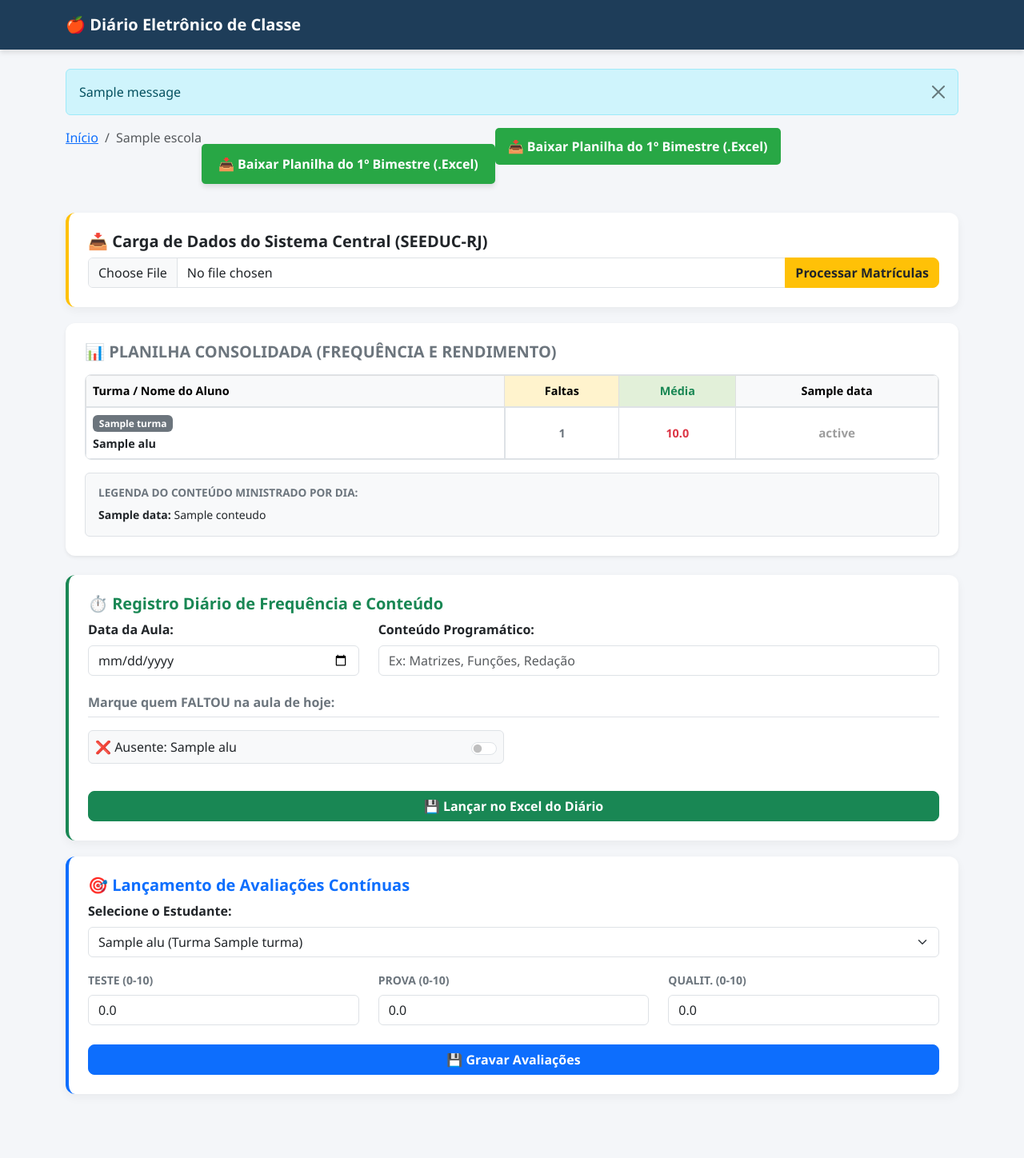
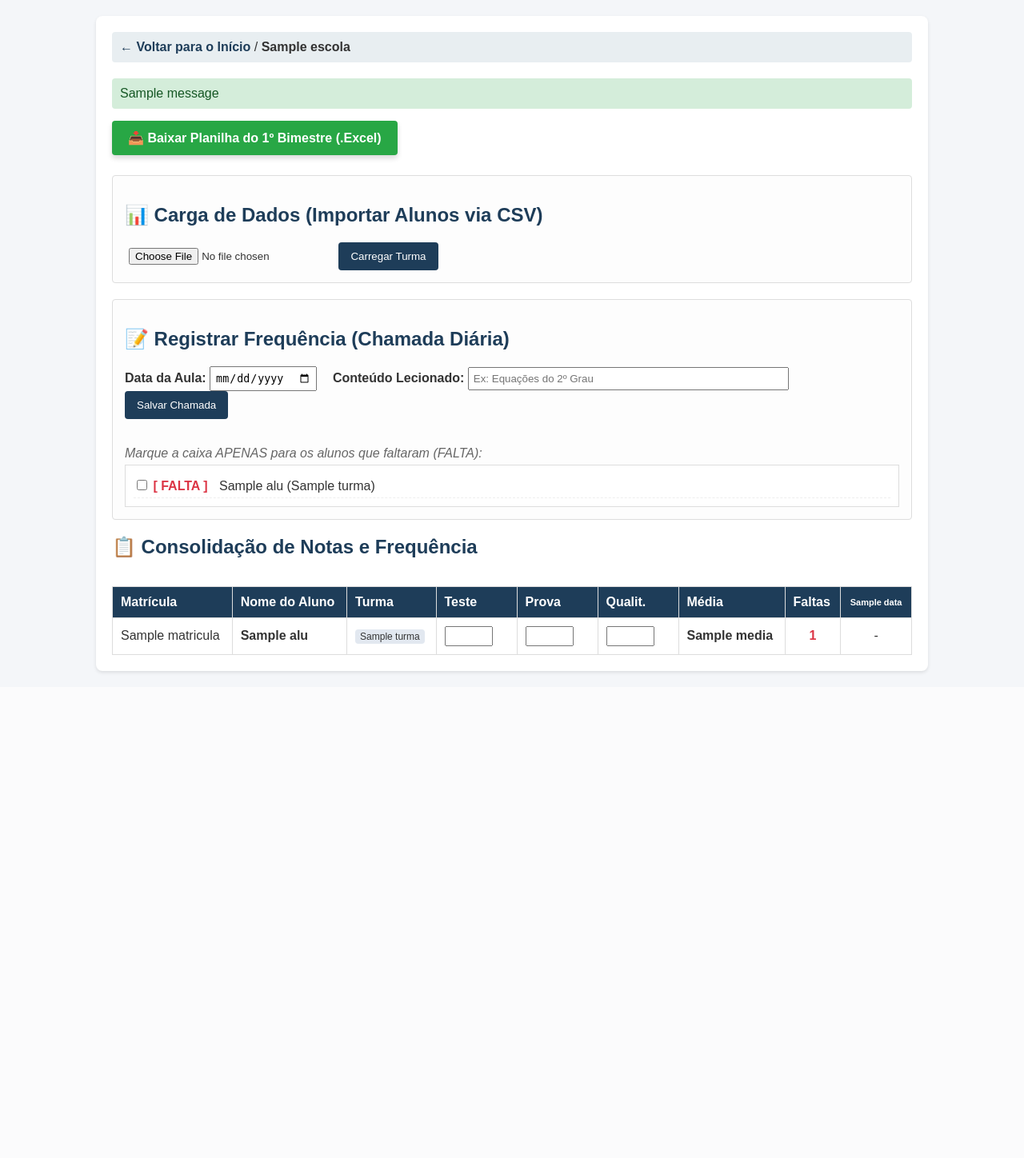
Before and after one commit to dederusso1-tech/diario-docente, a Flask app: template templates/escola.html in a window 1280 px wide. Shown: the whole page at 80% size. After the commit the page ends 843 px from the top, so only its background shows below. Run offline with Flask 3, Linux system fonts and the light colour scheme; the template is opened without the code that fills it: most values are stand-ins (such as "Sample title", 1, 10 or a date in 2020); one stand-in notice (Sample message) is shown.

Commit message:
Refactor escola.html for better readability and layout
Refactor escola.html to improve structure and styling.

```diff
--- a/templates/escola.html
+++ b/templates/escola.html
@@ -1,68 +1,125 @@
-{% extends "base.html" %}
-{% block content %}
-<nav aria-label="breadcrumb">
-    <ol class="breadcrumb">
-        <li class="breadcrumb-item"><a href="/">Início</a></li>
-        <li class="breadcrumb-item active">{{ escola.nome }}</li>
-        <div style="margin: 20px 0;">
-    <a href="/exportar_excel/{{ escola.id }}" class="btn" style="background-color: #28a745; color: white; padding: 12px 20px; text-decoration: none; border-radius: 5px; display: inline-block; font-weight: bold; font-size: 16px; box-shadow: 0 4px 6px rgba(0,0,0,0.1);">
+<!DOCTYPE html>
+<html lang="pt-br">
+<head>
+    <meta charset="UTF-8">
+    <title>Diário Docente - {{ escola.nome }}</title>
+    <style>
+        body { font-family: Arial, sans-serif; margin: 20px; background-color: #f4f6f9; color: #333; }
+        .container { max-width: 1000px; margin: auto; background: white; padding: 20px; border-radius: 8px; box-shadow: 0 2px 4px rgba(0,0,0,0.1); }
+        h1, h2 { color: #1e3d59; }
+        .nav-bar { margin-bottom: 20px; padding: 10px; background: #e8eef1; border-radius: 4px; }
+        .nav-bar a { text-decoration: none; color: #1e3d59; font-weight: bold; }
+        .btn { background-color: #1e3d59; color: white; padding: 10px 15px; border: none; border-radius: 4px; cursor: pointer; text-decoration: none; display: inline-block; }
+        .btn-success { background-color: #28a745; font-weight: bold; }
+        .btn:hover { opacity: 0.9; }
+        .card { background: #fdfdfd; padding: 15px; border: 1px solid #ddd; border-radius: 4px; margin-bottom: 20px; }
+        table { width: 100%; border-collapse: collapse; margin-top: 15px; background: white; }
+        th, td { border: 1px solid #ddd; padding: 10px; text-align: left; }
+        th { background-color: #1e3d59; color: white; }
+        tr:nth-child(even) { background-color: #f9f9f9; }
+        .badge-p { background: #28a745; color: white; padding: 2px 6px; border-radius: 3px; font-weight: bold; }
+        .badge-f { background: #dc3545; color: white; padding: 2px 6px; border-radius: 3px; font-weight: bold; }
+        .flash-msg { background: #d4edda; color: #155724; padding: 10px; border-radius: 4px; margin-bottom: 15px; }
+    </style>
+</head>
+<body>
+
+<div class="container">
+    <div class="nav-bar">
+        <a href="/">← Voltar para o Início</a> / <strong>{{ escola.nome }}</strong>
+    </div>
+
+    {% with messages = get_flashed_messages() %}
+      {% if messages %}
+        {% for message in messages %}
+          <div class="flash-msg">{{ message }}</div>
+        {% endfor %}
+      {% endif %}
+    {% endwith %}
+
+    <div style="margin: 10px 0 25px 0;">
+        <a href="/exportar_excel/{{ escola.id }}" class="btn btn-success" style="padding: 12px 20px; font-size: 16px; box-shadow: 0 4px 6px rgba(0,0,0,0.15);">
             📥 Baixar Planilha do 1º Bimestre (.Excel)
         </a>
     </div>
-        <div style="margin-bottom: 20px;">
-    <a href="/exportar_excel/{{ escola.id }}" class="btn" style="background-color: #28a745; color: white; padding: 10px 15px; text-decoration: none; border-radius: 5px; display: inline-block; font-weight: bold;">
-        📥 Baixar Planilha do 1º Bimestre (.Excel)
-    </a>
+
+    <div class="card">
+        <h2>📊 Carga de Dados (Importar Alunos via CSV)</h2>
+        <form action="/importar/{{ escola.id }}" method="POST" enctype="multipart/form-data">
+            <input type="file" name="file" accept=".csv" required style="padding: 5px;">
+            <button type="submit" class="btn">Carregar Turma</button>
+        </form>
     </div>
-    </ol>
-</nav>
 
-<div class="card card-gov p-4 border-start border-warning border-4">
-    <h5 class="fw-bold">📥 Carga de Dados do Sistema Central (SEEDUC-RJ)</h5>
-    <form action="/importar/{{ escola.id }}" method="POST" enctype="multipart/form-data">
-        <div class="input-group">
-            <input type="file" name="file" class="form-control" accept=".csv" required>
-            <button class="btn btn-warning text-dark btn-gov fw-bold" type="submit">Processar Matrículas</button>
+    <div class="card">
+        <h2>📝 Registrar Frequência (Chamada Diária)</h2>
+        <form action="/fazer_chamada/{{ escola.id }}" method="POST">
+            <label><strong>Data da Aula:</strong></label>
+            <input type="date" name="data_aula" value="{{ data_hoje }}" required style="padding: 5px; margin-right: 15px;">
+
+            <label><strong>Conteúdo Lecionado:</strong></label>
+            <input type="text" name="conteudo" placeholder="Ex: Equações do 2º Grau" required style="padding: 5px; width: 40%; margin-right: 15px;">
+
+            <button type="submit" class="btn">Salvar Chamada</button>
+            <br><br>
+            <p style="margin-bottom: 5px; color: #666;"><em>Marque a caixa APENAS para os alunos que faltaram (FALTA):</em></p>
+
+            <div style="max-height: 200px; overflow-y: auto; border: 1px solid #ddd; padding: 10px; background: white;">
+                {% for alu in alunos %}
+                <div style="padding: 5px 0; border-bottom: 1px dashed #eee;">
+                    <input type="checkbox" name="falta_aluno" value="{{ alu.matricula }}" id="f_{{ alu.matricula }}">
+                    <label style="color: #dc3545; font-weight: bold; margin-right: 10px;" for="f_{{ alu.matricula }}">[ FALTA ]</label>
+                    <span>{{ alu.nome }} ({{ alu.turma }})</span>
+                </div>
+                {% endfor %}
             </div>
         </form>
     </div>
 
-<div class="card card-gov p-4 shadow-sm">
-    <h5 class="fw-bold text-secondary mb-3">📊 PLANILHA CONSOLIDADA (FREQUÊNCIA E RENDIMENTO)</h5>
-
-    {% if not alunos %}
-        <div class="alert alert-secondary text-center p-4">Nenhum estudante matriculado. Importe a planilha acima.</div>
-    {% else %}
-        <div class="table-responsive" style="border: 1px solid #dee2e6; border-radius: 8px; background: white;">
-            <table class="table table-bordered align-middle mb-0 text-center" style="min-width: 800px; font-size: 0.9rem;">
-                <thead class="table-light">
-                    <tr style="border-bottom: 2px solid #dee2e6;">
-                        <th class="text-start" style="position: sticky; left: 0; background: #f8f9fa; min-width: 220px; z-index: 2;">Turma / Nome do Aluno</th>
-                        <th style="min-width: 60px; background: #fff3cd;" class="text-warning-dark fw-bold">Faltas</th>
-                        <th style="min-width: 60px; background: #e2f0d9;" class="text-success fw-bold">Média</th>
-
-                        {% for data in datas %}
-                            <th style="min-width: 50px;" title="Conteúdo: {{ conteudos[data] }}">{{ data }}</th>
+    <h2>📋 Consolidação de Notas e Frequência</h2>
+    <div style="overflow-x: auto;">
+        <table>
+            <thead>
+                <tr>
+                    <th>Matrícula</th>
+                    <th>Nome do Aluno</th>
+                    <th>Turma</th>
+                    <th style="width: 80px;">Teste</th>
+                    <th style="width: 80px;">Prova</th>
+                    <th style="width: 80px;">Qualit.</th>
+                    <th>Média</th>
+                    <th>Faltas</th>
+                    {% for dt in datas %}
+                    <th style="font-size: 11px; text-align: center;" title="{{ conteudos.get(dt, '') }}">{{ dt }}</th>
                     {% endfor %}
                 </tr>
             </thead>
             <tbody>
                 {% for alu in alunos %}
                 <tr>
-                        <td class="text-start" style="position: sticky; left: 0; background: white; z-index: 1; border-right: 2px solid #dee2e6;">
-                            <span class="badge bg-secondary px-1.5 py-0.5 mb-1" style="font-size: 0.75rem;">{{ alu.turma }}</span><br>
-                            <span class="fw-bold text-dark">{{ alu.nome }}</span>
-                        </td>
-                        <td class="fw-bold {% if alu.total_faltas > 4 %}text-danger bg-danger-subtle{% else %}text-secondary{% endif %}">
-                            {{ alu.total_faltas }}
-                        </td>
-                        <td class="fw-bold {% if alu.media >= 6.0 %}text-success{% else %}text-danger{% endif %}">
-                            {{ "%.1f"|format(alu.media) }}
-                        </td>
+                    <td>{{ alu.matricula }}</td>
+                    <td><strong>{{ alu.nome }}</strong></td>
+                    <td><span style="background: #e2e8f0; padding: 2px 6px; border-radius: 4px; font-size: 12px;">{{ alu.turma }}</span></td>
 
-                        {% for dia in alu.historico %}
-                            <td class="fw-bold" style="font-size: 0.95rem; {% if dia.status == 'P' %}color: #2e7d32; background-color: #e8f5e9;{% elif dia.status == 'F' %}color: #c62828; background-color: #ffeeee;{% else %}color: #9e9e9e;{% endif %}">
-                                {{ dia.status }}
+                    <form action="/lancar_notas_bimestre/{{ escola.id }}" method="POST">
+                        <input type="hidden" name="matricula" value="{{ alu.matricula }}">
+                        <td><input type="number" step="0.1" name="teste" value="{{ alu.teste }}" style="width: 50px; padding: 3px;" onchange="this.form.submit()"></td>
+                        <td><input type="number" step="0.1" name="prova" value="{{ alu.prova }}" style="width: 50px; padding: 3px;" onchange="this.form.submit()"></td>
+                        <td><input type="number" step="0.1" name="qualitativo" value="{{ alu.qualitativo }}" style="width: 50px; padding: 3px;" onchange="this.form.submit()"></td>
+                    </form>
+
+                    <td><strong>{{ alu.media }}</strong></td>
+                    <td style="text-align: center; color: #dc3545; font-weight: bold;">{{ alu.total_faltas }}</td>
+
+                    {% for hist in alu.historico %}
+                    <td style="text-align: center;">
+                        {% if hist.status == 'P' %}
+                        <span class="badge-p">P</span>
+                        {% elif hist.status == 'F' %}
+                        <span class="badge-f">F</span>
+                        {% else %}
+                        -
+                        {% endif %}
                     </td>
                     {% endfor %}
                 </tr>
@@ -70,77 +127,7 @@
             </tbody>
         </table>
     </div>
-
-        {% if datas %}
-        <div class="mt-3 p-3 bg-light rounded border">
-            <h6 class="fw-bold text-secondary mb-2" style="font-size: 0.85rem;"><i class="bi bi-info-circle"></i> LEGENDA DO CONTEÚDO MINISTRADO POR DIA:</h6>
-            <div class="row row-cols-1 row-cols-sm-2 g-2">
-                {% for data in datas %}
-                    <div class="col small"><b>{{ data }}:</b> {{ conteudos[data] }}</div>
-                {% endfor %}
-            </div>
-        </div>
-        {% endif %}
-    {% endif %}
 </div>
 
-{% if alunos %}
-<div class="card card-gov p-4 mt-4 border-start border-success border-4">
-    <h5 class="text-success fw-bold">⏱️ Registro Diário de Frequência e Conteúdo</h5>
-    <form action="/fazer_chamada/{{ escola.id }}" method="POST">
-        <div class="row">
-            <div class="col-md-4 mb-3">
-                <label class="form-label fw-bold">Data da Aula:</label>
-                <input type="date" name="data_aula" class="form-control" value="{{ data_hoje }}" required>
-            </div>
-            <div class="col-md-8 mb-3">
-                <label class="form-label fw-bold">Conteúdo Programático:</label>
-                <input type="text" name="conteudo" class="form-control" placeholder="Ex: Matrizes, Funções, Redação" required>
-            </div>
-        </div>
-
-        <h6 class="mt-2 fw-bold text-secondary mb-3 border-bottom pb-2">Marque quem FALTOU na aula de hoje:</h6>
-        <div class="row" style="max-height: 250px; overflow-y: auto;">
-            {% for alu in alunos %}
-            <div class="col-sm-6 mb-2">
-                <div class="form-check form-switch bg-light p-2 border rounded d-flex align-items-center justify-content-between">
-                    <label class="form-check-label text-dark" for="f_{{ alu.matricula }}">❌ Ausente: {{ alu.nome }}</label>
-                    <input class="form-check-input" type="checkbox" name="falta_aluno" value="{{ alu.matricula }}" id="f_{{ alu.matricula }}">
-                </div>
-            </div>
-            {% endfor %}
-        </div>
-        <button type="submit" class="btn btn-success btn-gov w-100 mt-4 p-2.5">💾 Lançar no Excel do Diário</button>
-    </form>
-</div>
-
-<div class="card card-gov p-4 border-start border-primary border-4">
-    <h5 class="text-primary fw-bold">🎯 Lançamento de Avaliações Contínuas</h5>
-    <form action="/lancar_notas_bimestre/{{ escola.id }}" method="POST">
-        <div class="mb-3">
-            <label class="form-label fw-bold">Selecione o Estudante:</label>
-            <select name="matricula" class="form-select">
-                {% for alu in alunos %}
-                <option value="{{ alu.matricula }}">{{ alu.nome }} (Turma {{ alu.turma }})</option>
-                {% endfor %}
-            </select>
-        </div>
-        <div class="row">
-            <div class="col-4">
-                <label class="form-label fw-bold small text-uppercase text-secondary">Teste (0-10)</label>
-                <input type="number" step="0.1" min="0" max="10" name="teste" class="form-control" required value="0.0">
-            </div>
-            <div class="col-4">
-                <label class="form-label fw-bold small text-uppercase text-secondary">Prova (0-10)</label>
-                <input type="number" step="0.1" min="0" max="10" name="prova" class="form-control" required value="0.0">
-            </div>
-            <div class="col-4">
-                <label class="form-label fw-bold small text-uppercase text-secondary">Qualit. (0-10)</label>
-                <input type="number" step="0.1" min="0" max="10" name="qualitativo" class="form-control" required value="0.0">
-            </div>
-        </div>
-        <button type="submit" class="btn btn-primary btn-gov w-100 mt-4 p-2.5">💾 Gravar Avaliações</button>
-    </form>
-</div>
-{% endif %}
-{% endblock %}
+</body>
+</html>
```
Lines whose indentation alone changed are shown as unchanged.
